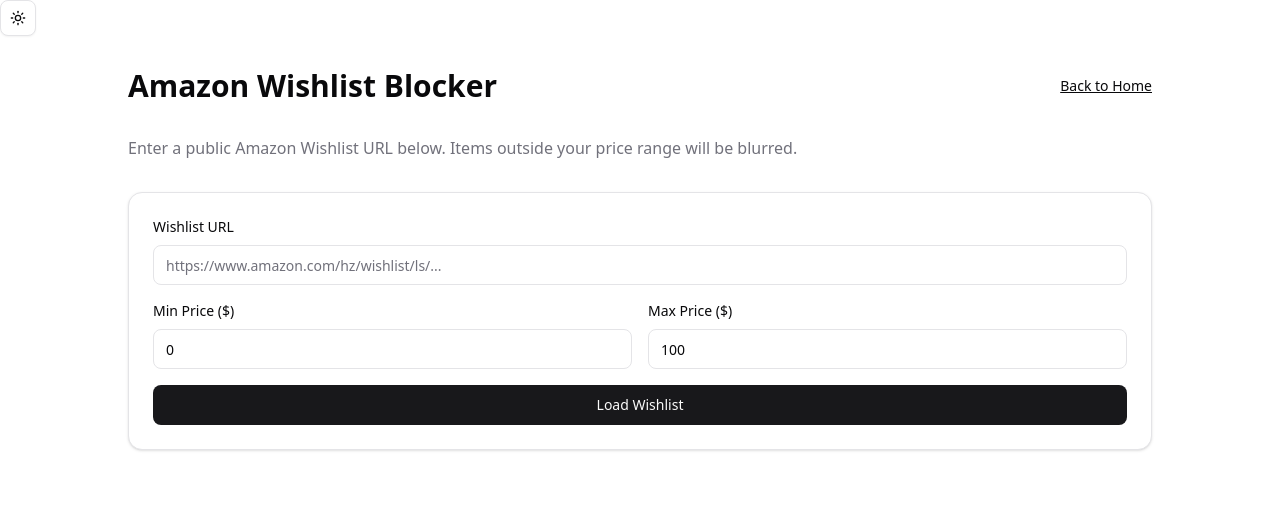
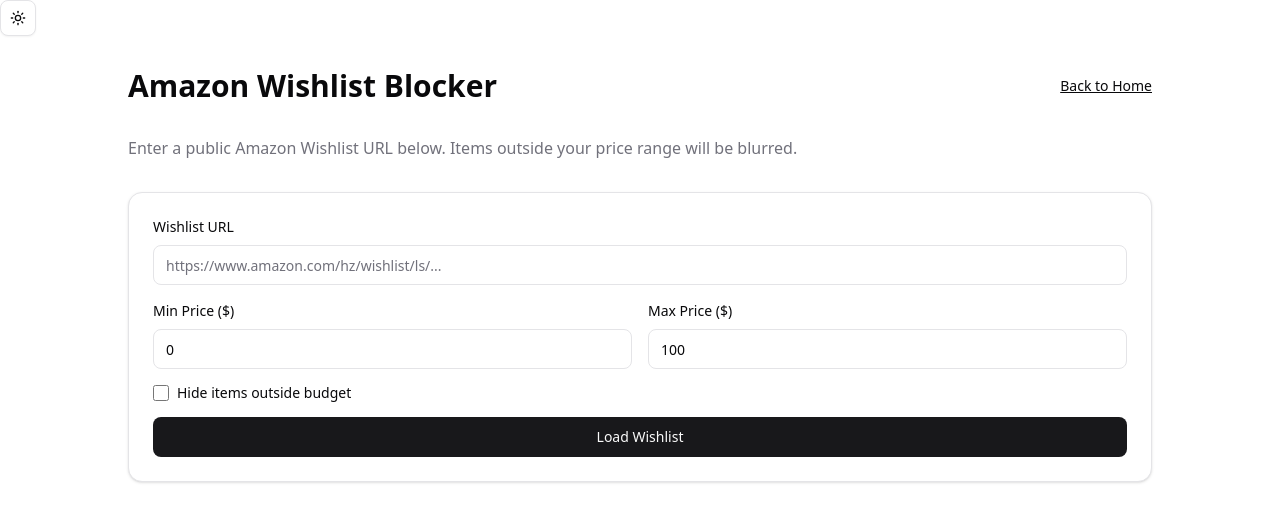
Before and after one commit to tonyisup/tonyismcp, a Next.js app: page /wishlist in a window 1280 px wide. Shown: the top 522 px of the page. Built offline with nearby package versions, Linux system fonts and the light colour scheme.

Commit message:
feat: add Amazon wishlist viewer with scraping and price filtering functionality

```diff
--- a/app/wishlist/actions.ts
+++ b/app/wishlist/actions.ts
@@ -31,6 +31,7 @@
     const html = await response.text();
     const $ = cheerio.load(html);
     const items: WishlistItem[] = [];
+    const seenIds = new Set<string>();
 
     // Amazon Wishlist selectors are tricky and change.
     // Typical structure: <li data-id="..."> ... </li> or <div id="g-items"> ... </div>
@@ -41,24 +42,49 @@
 
     listItems.each((_, element) => {
       const el = $(element);
-      const id = el.attr('data-id') || el.attr('data-itemid') || `item-${Math.random()}`;
+      // console.log('element', el);
+      // Try to find ASIN
+      const asin = el.attr('data-asin') || el.attr('data-itemid');
 
       // Title
       const title = el.find('a[id^="itemName_"]').attr('title') ||
-                  el.find('h2 a').text().trim() ||
-                  el.find('h3 a').text().trim();
+        el.find('h2 a').text().trim() ||
+        el.find('h3 a').text().trim();
 
       // Image
       const imageUrl = el.find('img').attr('src') || '';
 
       // Link
       let link = el.find('a[id^="itemName_"]').attr('href') ||
-                 el.find('h2 a').attr('href') ||
-                 '';
+        el.find('h2 a').attr('href') ||
+        '';
 
       if (link && !link.startsWith('http')) {
         link = 'https://www.amazon.com' + link;
       }
+
+      // Generate a unique ID
+      let id = asin;
+      if (!id) {
+        // Try to extract ASIN from link
+        const asinMatch = link.match(/\/dp\/([A-Z0-9]{10})/);
+        if (asinMatch) {
+          id = asinMatch[1];
+        }
+      }
+
+      // Fallback ID if no ASIN found: use title + part of link to ensure uniqueness
+      if (!id) {
+        if (title) {
+          id = `${title.substring(0, 20)}-${link.substring(link.length - 10)}`;
+        } else {
+          id = `item-${Math.random().toString(36).substr(2, 9)}`;
+        }
+      }
+
+      // Deduplicate
+      if (seenIds.has(id)) return;
+      seenIds.add(id);
 
       // Price
       // Price can be in multiple places depending on view (list vs grid)
--- a/app/wishlist/page.tsx
+++ b/app/wishlist/page.tsx
@@ -14,6 +14,7 @@
   const [url, setUrl] = useState('');
   const [minPrice, setMinPrice] = useState<number | ''>(0);
   const [maxPrice, setMaxPrice] = useState<number | ''>(100);
+  const [hideOutsideBudget, setHideOutsideBudget] = useState(false);
   const [items, setItems] = useState<WishlistItem[]>([]);
   const [loading, setLoading] = useState(false);
   const [error, setError] = useState<string | null>(null);
@@ -164,6 +165,19 @@
               </div>
             </div>
 
+            <div className="flex items-center space-x-2">
+              <input
+                type="checkbox"
+                id="hideOutsideBudget"
+                className="h-4 w-4 rounded border-gray-300 text-primary focus:ring-primary"
+                checked={hideOutsideBudget}
+                onChange={(e) => setHideOutsideBudget(e.target.checked)}
+              />
+              <label htmlFor="hideOutsideBudget" className="text-sm font-medium leading-none peer-disabled:cursor-not-allowed peer-disabled:opacity-70">
+                Hide items outside budget
+              </label>
+            </div>
+
             <button
               type="submit"
               disabled={loading}
@@ -186,6 +200,8 @@
             const min = minPrice === '' ? 0 : minPrice;
             const max = maxPrice === '' ? Infinity : maxPrice;
             const isBlurred = price < min || price > max;
+
+            if (hideOutsideBudget && isBlurred) return null;
 
             return (
               <Card key={item.id} className="overflow-hidden relative group">
```
Lines whose indentation alone changed are shown as unchanged.
